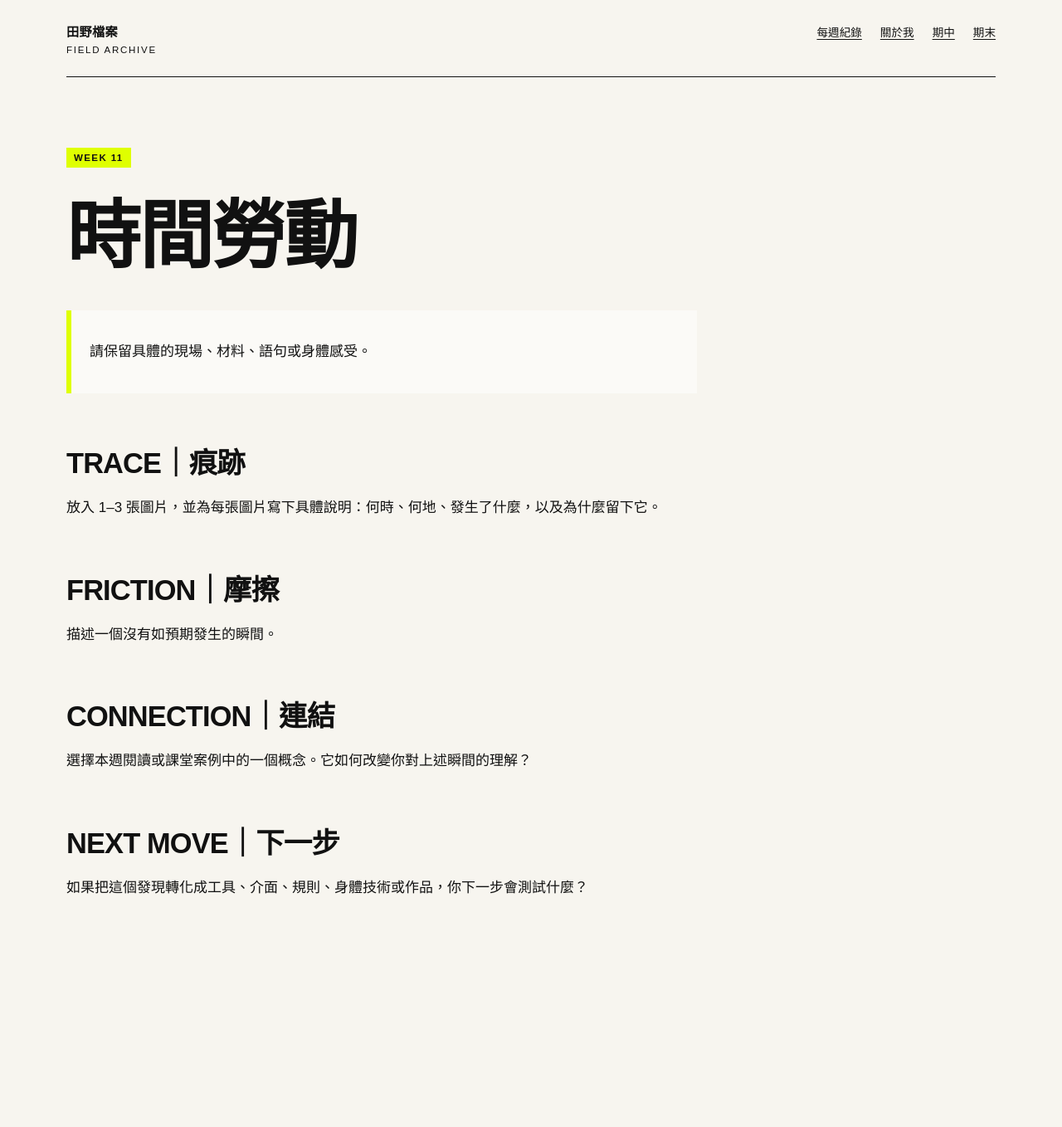
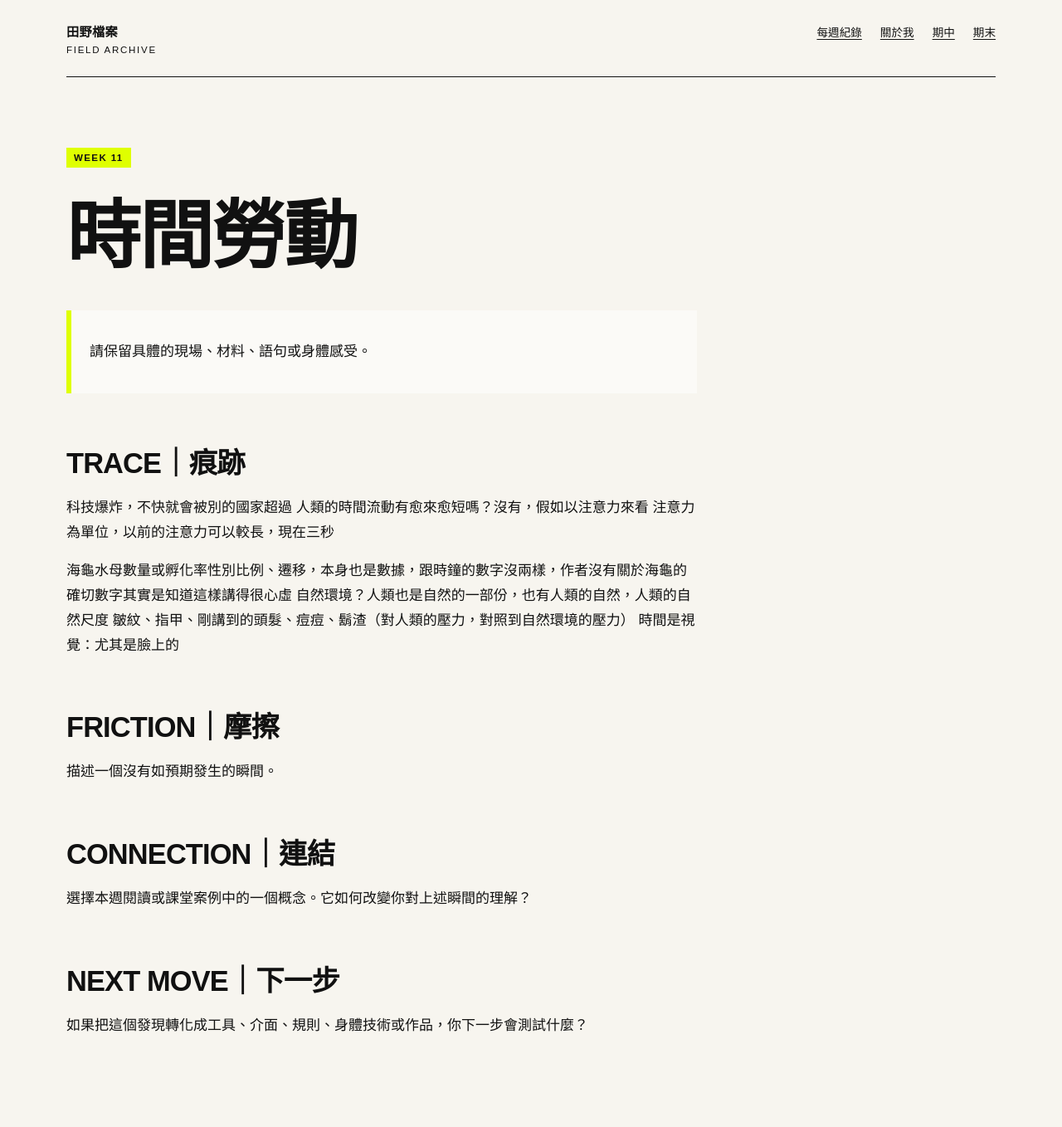
Before and after one commit to middlecm/fieldworkarchive, a Jekyll site: the page built from weeks/week-11.md, in a window 1280 px wide. Shown: the whole page at 83% size. Built offline with Jekyll 4.4.1, drawn with Linux system fonts in a browser that asks for light colours; before the commit the page ends 1192 px from its top, so only the background shows below that.

Commit message:
Update week-11.md with new insights and reflections
Added reflections on technology and human perception of time, along with observations on nature and human characteristics.

```diff
--- a/weeks/week-11.md
+++ b/weeks/week-11.md
@@ -11,7 +11,14 @@ permalink: /weeks/week-11/
 
 ## TRACE｜痕跡
 
-放入 1–3 張圖片，並為每張圖片寫下具體說明：何時、何地、發生了什麼，以及為什麼留下它。
+科技爆炸，不快就會被別的國家超過
+人類的時間流動有愈來愈短嗎？沒有，假如以注意力來看
+注意力為單位，以前的注意力可以較長，現在三秒
+
+海龜水母數量或孵化率性別比例、遷移，本身也是數據，跟時鐘的數字沒兩樣，作者沒有關於海龜的確切數字其實是知道這樣講得很心虛
+自然環境？人類也是自然的一部份，也有人類的自然，人類的自然尺度
+皺紋、指甲、剛講到的頭髮、痘痘、鬍渣（對人類的壓力，對照到自然環境的壓力）
+時間是視覺：尤其是臉上的
 
 ## FRICTION｜摩擦
 
```
